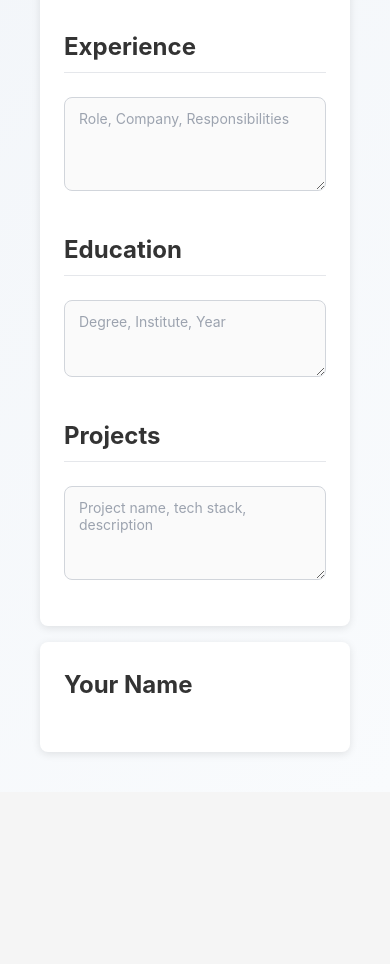
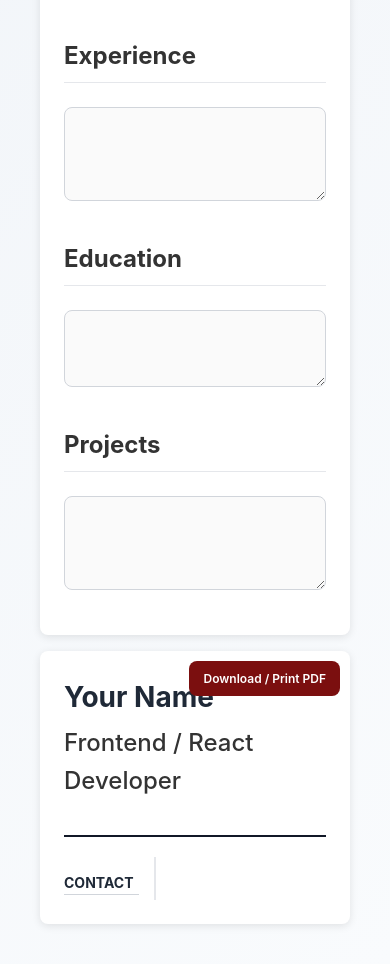
Before and after one commit to ne7277/CV-Pilot, a React (Vite) app: page /cv in a window 390 px wide. Shown: the part 1036-2000 px from the top of the page. Before the commit the page ends 1828 px from the top, so only its background shows below. Built offline with nearby package versions, Linux system fonts and the light colour scheme.

Commit message:
Added some CSS to CVForm

```diff
--- a/src/Component/CV Form/CVForm.css
+++ b/src/Component/CV Form/CVForm.css
@@ -80,60 +80,94 @@ h1 {
   box-shadow: 0 0 0 3px rgba(99, 102, 241, 0.15);
 }
 
-.preview-section {
-  position: sticky;
-  top: 20px;
-  height: fit-content;
+.cv-preview {
+  background: #ffffff;
+  padding: 30px;
+  font-family: "Segoe UI", Arial, sans-serif;
+  color: #1f2937;
+  position: relative;
 }
 
-.preview-section h2 {
-  font-size: 26px;
+.cv-header {
+  border-bottom: 2px solid #111827;
+  padding-bottom: 10px;
+  margin-bottom: 20px;
+}
+
+.cv-header h1 {
+  font-size: 28px;
   font-weight: 700;
 }
 
-.preview-section h4 {
-  font-size: 15px;
-  color: #6366f1;
-  margin: 4px 0 12px;
-}
-
-.preview-section p {
-  font-size: 14px;
-  margin-bottom: 8px;
+.cv-header h2 {
+  font-size: 16px;
+  font-weight: 500;
   color: #374151;
 }
 
-.preview-section h3 {
-  margin-top: 18px;
-  margin-bottom: 6px;
-  font-size: 15px;
-  font-weight: 600;
-  color: #111827;
-  border-bottom: 1px solid #e5e7eb;
-  padding-bottom: 4px;
+.cv-body {
+  display: grid;
+  grid-template-columns: 35% 65%;
+  gap: 20px;
 }
 
-.preview-section {
-  background: linear-gradient(180deg, #ffffff, #fafafa);
+.cv-left {
+  border-right: 2px solid #e5e7eb;
+  padding-right: 15px;
+  font-size: 14px;
 }
 
-@media (max-width: 1024px) {
-  .container {
-    grid-template-columns: 1fr;
+.cv-left h3 {
+  font-size: 14px;
+  margin: 15px 0 5px;
+  text-transform: uppercase;
+  border-bottom: 1px solid #d1d5db;
+}
+
+.cv-right h3 {
+  font-size: 15px;
+  margin: 18px 0 6px;
+  text-transform: uppercase;
+  border-bottom: 1px solid #d1d5db;
+}
+
+.cv-right p {
+  font-size: 14px;
+  line-height: 1.6;
+}
+
+.preview-print-btn {
+  position: absolute;
+  top: 10px;
+  right: 10px;
+  background: #111827;
+  color: #fff;
+  border: none;
+  padding: 6px 12px;
+  font-size: 12px;
+  cursor: pointer;
+}
+
+@media print {
+  body * {
+    visibility: hidden;
   }
 
-  .preview-section {
-    position: static;
+  .cv-preview,
+  .cv-preview * {
+    visibility: visible;
+  }
+
+  .cv-preview {
+    position: absolute;
+    left: 0;
+    top: 0;
+    width: 210mm;
+    min-height: 297mm;
+    padding: 20mm;
+  }
+
+  .preview-print-btn {
+    display: none;
   }
 }
-
-@media (max-width: 480px) {
-  h1 {
-    font-size: 26px;
-  }
-
-  .form-section,
-  .preview-section {
-    padding: 18px;
-  }
-}
--- a/src/Component/CV Form/CVForm.js
+++ b/src/Component/CV Form/CVForm.js
@@ -31,59 +31,47 @@ export default function App() {
       <p>Create your professional CV</p>
 
       <div className="container">
+        {/* FORM */}
         <section className="form-section">
           <h2>Personal Information</h2>
 
           <input
-            type="text"
             name="fullName"
             placeholder="Full Name"
             value={formData.fullName}
             onChange={handleChange}
           />
-
           <input
-            type="text"
             name="jobTitle"
             placeholder="Job Title"
             value={formData.jobTitle}
             onChange={handleChange}
           />
-
           <input
-            type="email"
             name="email"
             placeholder="Email"
             value={formData.email}
             onChange={handleChange}
           />
-
           <input
-            type="tel"
             name="phone"
             placeholder="Phone"
             value={formData.phone}
             onChange={handleChange}
           />
-
           <input
-            type="text"
             name="location"
             placeholder="Location"
             value={formData.location}
             onChange={handleChange}
           />
-
           <input
-            type="url"
             name="linkedin"
             placeholder="LinkedIn URL"
             value={formData.linkedin}
             onChange={handleChange}
           />
-
           <input
-            type="url"
             name="github"
             placeholder="GitHub URL"
             value={formData.github}
@@ -94,7 +82,6 @@ export default function App() {
           <textarea
             rows="4"
             name="summary"
-            placeholder="Brief summary about yourself"
             value={formData.summary}
             onChange={handleChange}
           ></textarea>
@@ -103,7 +90,6 @@ export default function App() {
           <textarea
             rows="3"
             name="skills"
-            placeholder="React, JavaScript, HTML, CSS"
             value={formData.skills}
             onChange={handleChange}
           ></textarea>
@@ -112,7 +98,6 @@ export default function App() {
           <textarea
             rows="4"
             name="experience"
-            placeholder="Role, Company, Responsibilities"
             value={formData.experience}
             onChange={handleChange}
           ></textarea>
@@ -121,7 +106,6 @@ export default function App() {
           <textarea
             rows="3"
             name="education"
-            placeholder="Degree, Institute, Year"
             value={formData.education}
             onChange={handleChange}
           ></textarea>
@@ -130,61 +114,75 @@ export default function App() {
           <textarea
             rows="4"
             name="projects"
-            placeholder="Project name, tech stack, description"
             value={formData.projects}
             onChange={handleChange}
           ></textarea>
         </section>
-        <section className="preview-section">
-          <h2>{formData.fullName || "Your Name"}</h2>
-          <h4>{formData.jobTitle}</h4>
 
-          <p>
-            {formData.email}
-            {formData.phone && ` | ${formData.phone}`}
-          </p>
+        {/* PREVIEW */}
+        <section className="preview-section cv-preview">
 
+          <button
+            className="print-btn preview-print-btn"
+            onClick={() => window.print()}
+          >
+            Download / Print PDF
+          </button>
+
+          <div className="cv-header">
+            <h1>{formData.fullName || "Your Name"}</h1>
+            <h2>{formData.jobTitle || "Frontend / React Developer"}</h2>
+          </div>
+
+          <div className="cv-body">
+            <aside className="cv-left">
+              <h3>CONTACT</h3>
+              <p>{formData.phone}</p>
+              <p>{formData.email}</p>
               <p>{formData.location}</p>
 
-          <p>
-            {formData.linkedin && <span>LinkedIn </span>}
-            {formData.github && <span>| GitHub</span>}
-          </p>
-
-          {formData.summary && (
-            <>
-              <h3>Summary</h3>
-              <p>{formData.summary}</p>
-            </>
-          )}
+              {formData.linkedin && <p>LinkedIn</p>}
+              {formData.github && <p>GitHub</p>}
 
               {formData.skills && (
                 <>
-              <h3>Skills</h3>
+                  <h3>SKILLS</h3>
                   <p>{formData.skills}</p>
+                </>
+              )}
+            </aside>
+
+            {/* RIGHT COLUMN */}
+            <main className="cv-right">
+              {formData.summary && (
+                <>
+                  <h3>PROFESSIONAL SUMMARY</h3>
+                  <p>{formData.summary}</p>
                 </>
               )}
 
               {formData.experience && (
                 <>
-              <h3>Experience</h3>
+                  <h3>EXPERIENCE</h3>
                   <p>{formData.experience}</p>
                 </>
               )}
 
               {formData.education && (
                 <>
-              <h3>Education</h3>
+                  <h3>EDUCATION</h3>
                   <p>{formData.education}</p>
                 </>
               )}
 
               {formData.projects && (
                 <>
-              <h3>Projects</h3>
+                  <h3>PROJECTS</h3>
                   <p>{formData.projects}</p>
                 </>
               )}
+            </main>
+          </div>
         </section>
       </div>
     </div>
```
Lines whose indentation alone changed are shown as unchanged.
